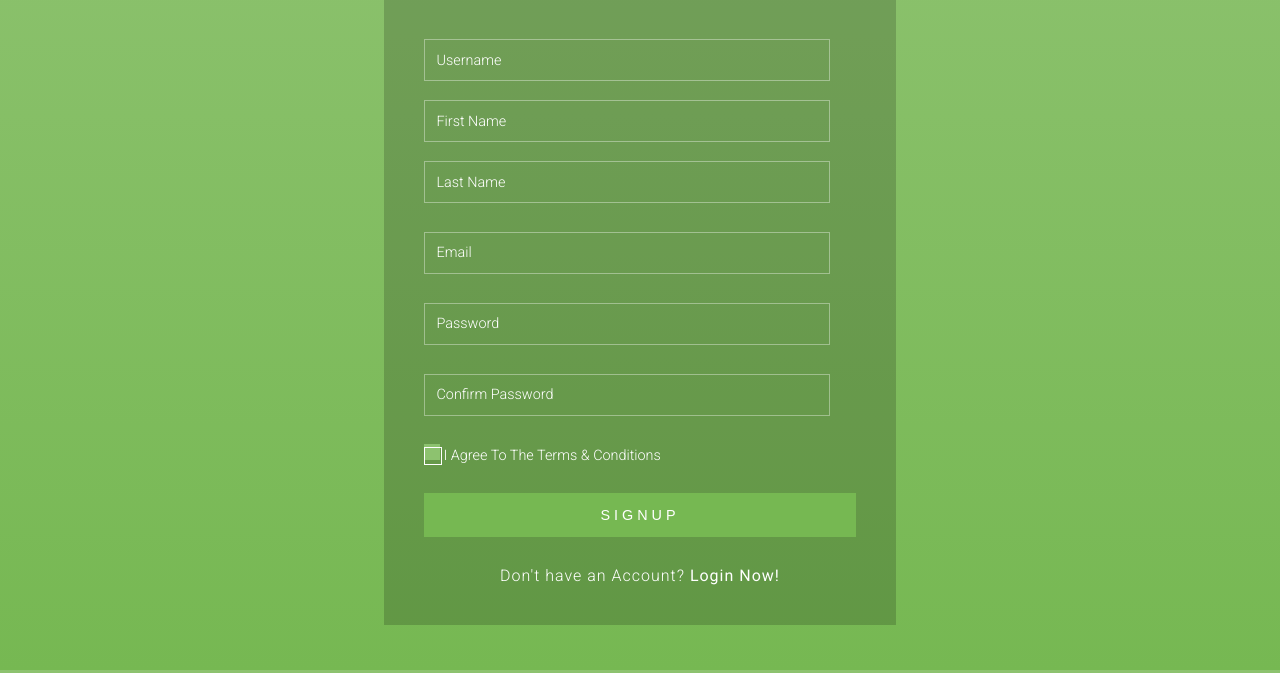
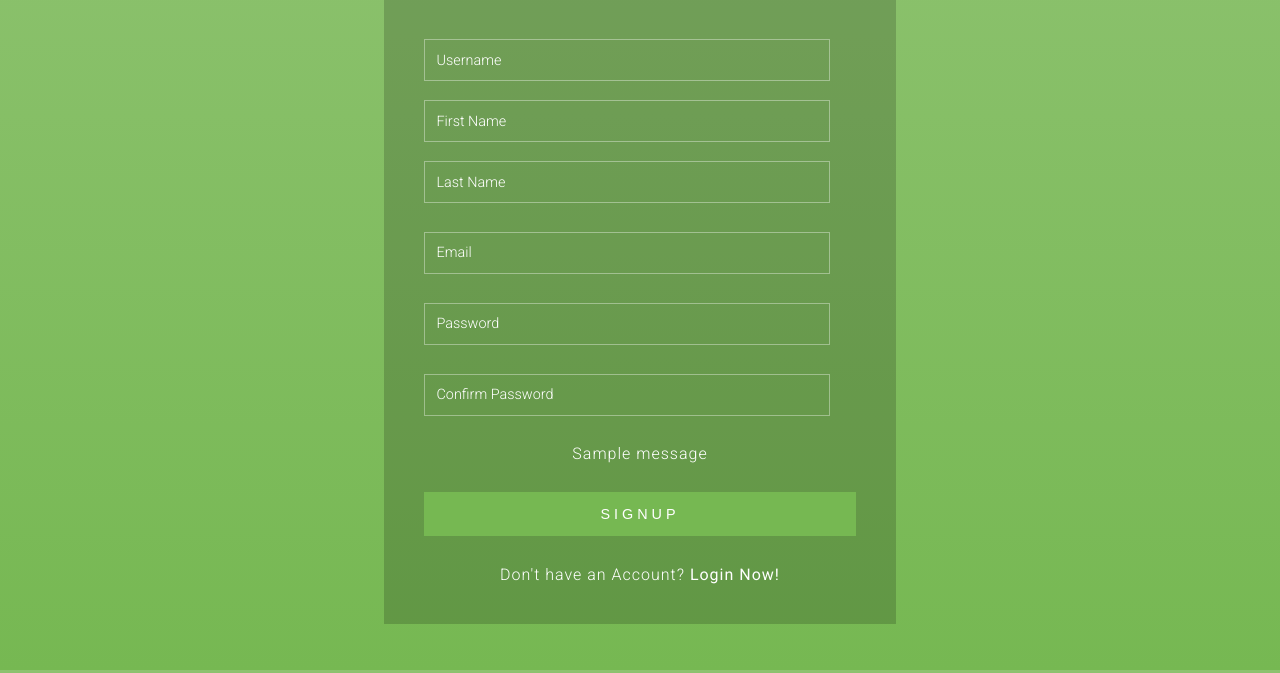
Before and after one commit to Anaghacs/Voting_System, a Django app: page /signup in a window 1280 px wide. Shown: the part 130-803 px from the top of the page. Run offline with Django 5.2, Linux system fonts and the light colour scheme; tables that the repository leaves empty hold one stand-in row (values such as "Sample post"); one stand-in notice (Sample message) is shown.

Commit message:
Create signup or registration page  create heml page and views pages function and validation

```diff
--- a/Voting/static/sign_up.css
+++ b/Voting/static/sign_up.css
@@ -57,6 +57,9 @@
   /* text align left */
   .txt-center {
     text-align: center;
+  }
+  .msgs{
+    color: red;
   }
 
   /* text align center */
--- a/Voting/templates/signup.html
+++ b/Voting/templates/signup.html
@@ -35,13 +35,9 @@
 					<input class="text email" type="email" name="email" placeholder="Email" required="">
 					<input class="text" type="password" name="password1" placeholder="Password" required="">
 					<input class="text w3lpass" type="password" name="password2" placeholder="Confirm Password" required="">
-					<div class="wthree-text">
-						<label class="anim">
-							<input type="checkbox" class="checkbox" required="">
-							<span>I Agree To The Terms & Conditions</span>
-						</label>
-						<div class="clear"> </div>
-					</div>
+					{% for messages in messages %}
+						<p class="msgs">{{messages}}</p>
+					{% endfor %}
 					<input type="submit" value="SIGNUP">
 				</form>
 				<p>Don't have an Account? <a href="/login"> Login Now!</a></p>
--- a/Voting/views.py
+++ b/Voting/views.py
@@ -1,23 +1,50 @@
 from django.shortcuts import render,redirect
 from .models import Candidate,Vote
 from django.contrib.auth.models import User
+from django.contrib import messages
 
 # Create your views here.
 def index(request):
     return render(request,'base.html')
 
+#The user registration or signup form for the user.
 def signup(request):
-    # if request.method=="POST":
-        # username=request.POST['username']
-        # first_name=request.POST['first_name']
-        # last_name=request.POST['last_name']
-        # email_id=request.POST['email']
-        # password1=request.POST['password1']
-        # password2=request.POST['password2']
-        # user=User(username=username,first_name=first_name,last_name=last_name,email_id=email_id,password1=password1,password2=password2)
-        # user.save()
-        # print(user.objects.all())
-        return render(request,'signup.html')
+    #The form submition field daata fetch
+    if request.method=="POST":
+        username=request.POST['username']
+        first_name=request.POST['first_name']
+        last_name=request.POST['last_name']
+        email=request.POST['email']
+        password=request.POST['password1']
+        confirm_password=request.POST['password2']
+
+        #if condition checking username already exist then display the error message.
+        if User.objects.filter(username=username).exists():
+            messages.info(request,"Uersname is already exist! Please try some other username ")
+            return redirect('signup')
+
+
+        #if condition checking email id already exist then display the error message.
+        elif User.objects.filter(email=email).exists():
+            messages.info(request,"Email address already exist! Please try some other email address.")
+            return redirect('signup')
+
+
+        #if condition checking username already exist then display the error message.
+        if password !=confirm_password:
+            messages.info(request,"Password and confirm password didn't match !")
+            return redirect('signup')
+
+        else:
+
+            #create the 'User' objects
+            my_user=User.objects.create_user(username,email,password)
+
+            my_user.first_name=first_name
+            my_user.last_name=last_name
+            my_user.save()
+            return redirect('login')
+    return render(request,'signup.html')
 
 
 #Create admin home page functions.
```
Also changed, not shown: Voting/templates/login.html (added), db.sqlite3.
